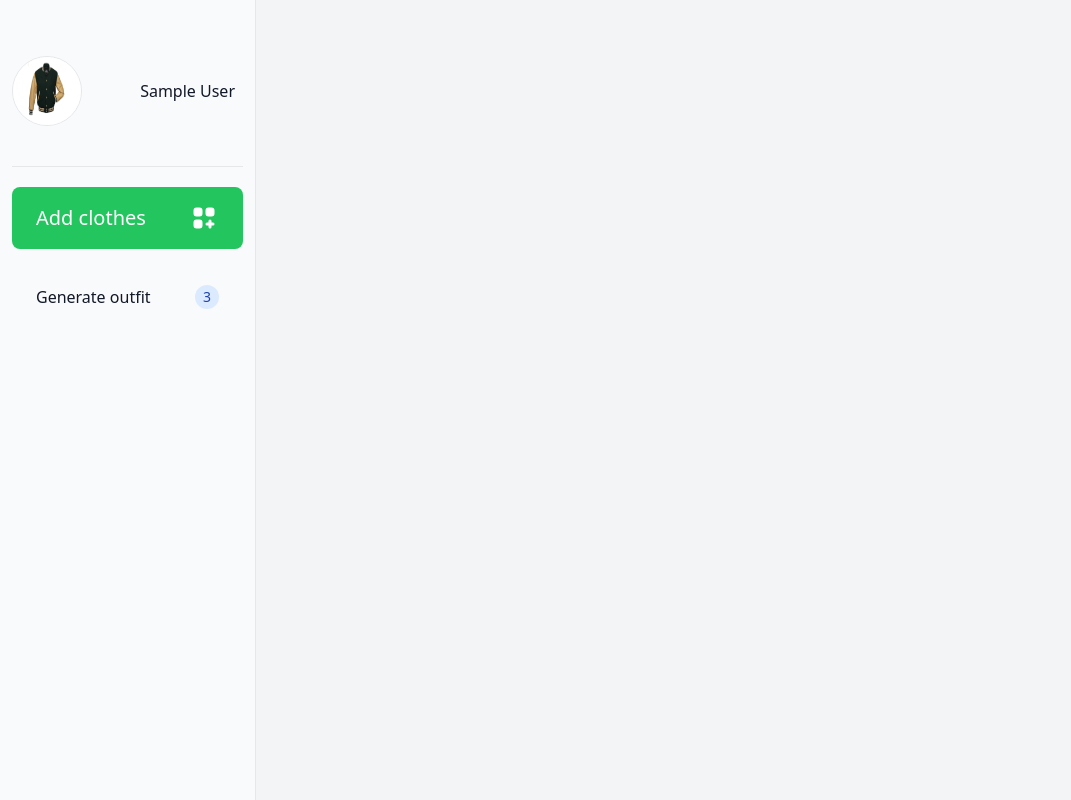
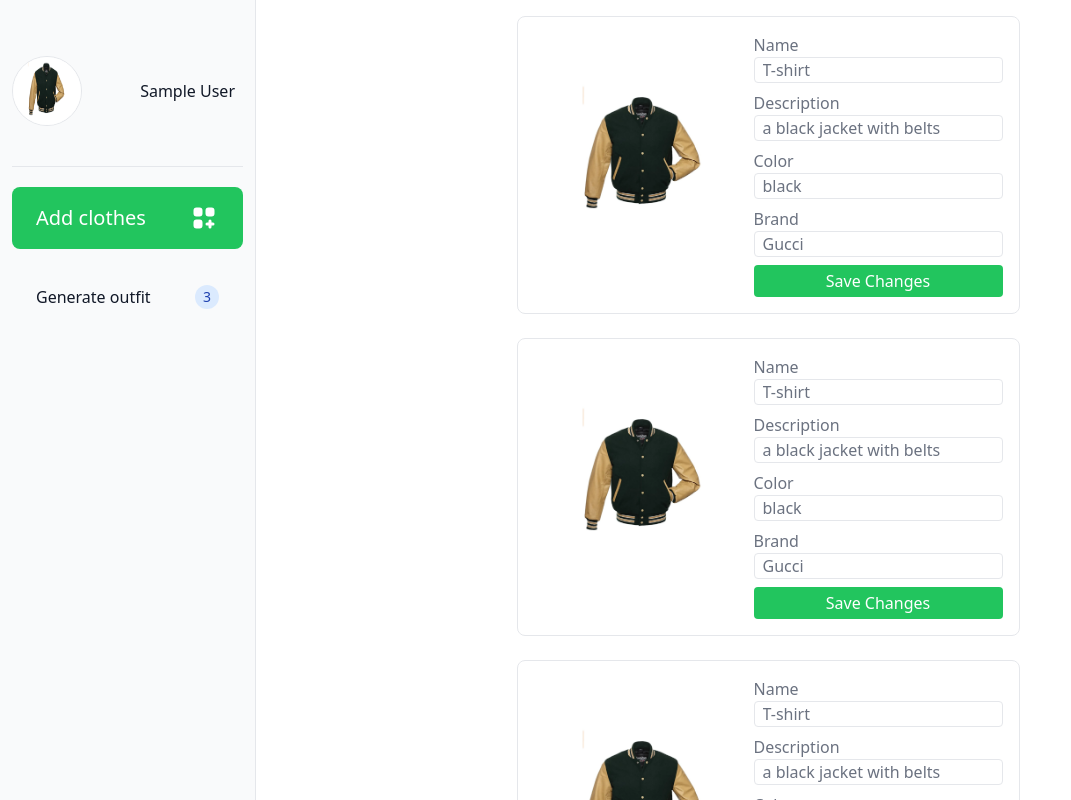
Before and after one commit to dawkaka/stylist_ai, a Next.js app: page /wardrobe in a window 1280 px wide. Shown: the whole page, without its empty margins (0-1071 px from the left). Built offline with nearby package versions, Linux system fonts and the light colour scheme; no server answers; sample sign-in values are in the browser's storage.

Commit message:
item component

```diff
--- /dev/null
+++ b/components/Item.tsx
@@ -0,0 +1,98 @@
+import axios, { AxiosError, AxiosResponse } from "axios";
+import React, { useState } from "react";
+import { useMutation } from "react-query";
+import { Clothing } from "../types";
+
+
+
+const ClothingItem: React.FC<Clothing> = (clothing) => {
+    const [name, setName] = useState(clothing.name);
+    const [description, setDescription] = useState(clothing.description);
+    const [color, setColor] = useState(clothing.color);
+    const [brand, setBrand] = useState(clothing.brand);
+    const [size, setSize] = useState(clothing.size)
+    const [edit, setEdit] = useState(false)
+    const saveMutation = useMutation<AxiosResponse<any, any>, AxiosError<any, any>, Omit<Clothing, "image">>({
+        mutationFn: (data) => axios.put(`/api/wardrobe/${clothing.id}`, data).then(res => res.data)
+    });
+
+    const handleSave = () => {
+        saveMutation.mutate({
+            id: clothing.id,
+            name,
+            description,
+            color,
+            brand,
+            size
+        });
+    };
+
+    return (
+        <div className="flex flex-col md:flex-row rounded-lg items-center p-4 justify-center bg-white border">
+            <img src={clothing.image} alt={clothing.name}
+                onClick={() => setEdit(true)}
+                className="w-[90%] sm:w-[220px] mb-4"
+                style={{
+                    objectFit: "cover"
+
+                }}
+            />
+            <div className="grid grid-cols-2 sm:flex sm:flex-col gap-2 text-gray-500">
+                <div className="flex flex-col">
+                    <label htmlFor={`name-${clothing.id}`}>Name</label>
+                    <input
+                        className="border rounded px-2"
+                        id={`name-${clothing.id}`}
+                        type="text"
+                        value={name}
+                        onChange={(e) => setName(e.target.value)}
+                    />
+                </div>
+                <div className="flex flex-col">
+                    <label htmlFor={`description-${clothing.id}`}>Description</label>
+                    <input
+                        className="border rounded px-2"
+                        id={`description-${clothing.id}`}
+                        type="text"
+                        value={description}
+                        onChange={(e) => setDescription(e.target.value)}
+                    />
+                </div>
+
+                <div className="flex flex-col">
+                    <label htmlFor={`color-${clothing.id}`}>Color</label>
+                    <input
+                        className="border rounded px-2"
+                        id={`color-${clothing.id}`}
+                        type="text"
+                        value={color}
+                        onChange={(e) => setColor(e.target.value)}
+                    />
+                </div>
+                <div className="flex flex-col">
+                    <label htmlFor={`brand-${clothing.id}`}>Brand</label>
+                    <input
+                        className="border rounded px-2"
+                        id={`brand-${clothing.id}`}
+                        type="text"
+                        value={brand}
+                        onChange={(e) => setBrand(e.target.value)}
+                    />
+                </div>
+
+                {/* add other input fields for other fields in prisma schema */}
+                <div className="flex flex-col">
+                    <button
+                        onClick={handleSave}
+                        className="flex py-1 justify-center rounded bg-green-500 text-white"
+                    >
+                        Save Changes
+                    </button>
+
+                </div>
+            </div>
+        </div>
+    );
+};
+
+export default ClothingItem;
--- a/pages/wardrobe.tsx
+++ b/pages/wardrobe.tsx
@@ -1,11 +1,10 @@
 import { useState } from "react";
-import Image from "next/image";
-import { useSession } from "next-auth/react";
 import { GetServerSidePropsContext, InferGetServerSidePropsType } from "next";
 import { authOptions } from "./api/auth/[...nextauth]";
 import { getServerSession } from "next-auth";
 import { HiViewGridAdd } from "react-icons/hi"
 import DragAndDrop from "@/components/AddClothes";
+import ClothingItem from "@/components/Item";
 // import { useSession } from "next-auth/client";
 interface WardrobeProps {
     // any props that you might pass down
@@ -15,7 +14,7 @@ export default function Wardrobe({ user }: InferGetServerSidePropsType<typeof ge
     const { image, name } = user
     const [openAdd, setOpenAdd] = useState(false)
     return (
-        <div className="min-h-screen bg-gray-100">
+        <div className="min-h-screen">
             <button data-drawer-target="default-sidebar" data-drawer-toggle="default-sidebar" aria-controls="default-sidebar" type="button" className="inline-flex items-center p-2 mt-2 ml-3 text-sm text-gray-500 rounded-lg md:hidden hover:bg-gray-100 focus:outline-none focus:ring-2 focus:ring-gray-200 dark:text-gray-400 dark:hover:bg-gray-700 dark:focus:ring-gray-600">
                 <span className="sr-only">Open sidebar</span>
                 <svg className="w-6 h-6" aria-hidden="true" fill="currentColor" viewBox="0 0 20 20" xmlns="http://www.w3.org/2000/svg">
@@ -56,9 +55,19 @@ export default function Wardrobe({ user }: InferGetServerSidePropsType<typeof ge
                 </div>
             </aside>
 
-            <div className="p-4 sm:ml-64">
-
-
+            <div className="p-4 sm:ml-64 flex justify-center flex-wrap gap-6">
+                {
+                    new Array(100).fill("s").map((a, ind) => <ClothingItem
+                        key={ind}
+                        id="hahaahaha"
+                        name="T-shirt"
+                        brand="Gucci"
+                        size="xl"
+                        color="black"
+                        description="a black jacket with belts"
+                        image="/jackets-14.webp"
+                    />)
+                }
             </div>
             {openAdd && <DragAndDrop close={() => setOpenAdd(false)} />}
 
--- a/types.ts
+++ b/types.ts
@@ -10,6 +10,11 @@ export interface WardrobeItem {
     updatedAt: Date;
 };
 
+
+export interface Clothing extends Omit<WardrobeItem, "createdAt" | "updatedAt"> {
+    id: string
+}
+
 export interface PaginatedResult {
     items: WardrobeItem[];
     nextFetch: number
```
